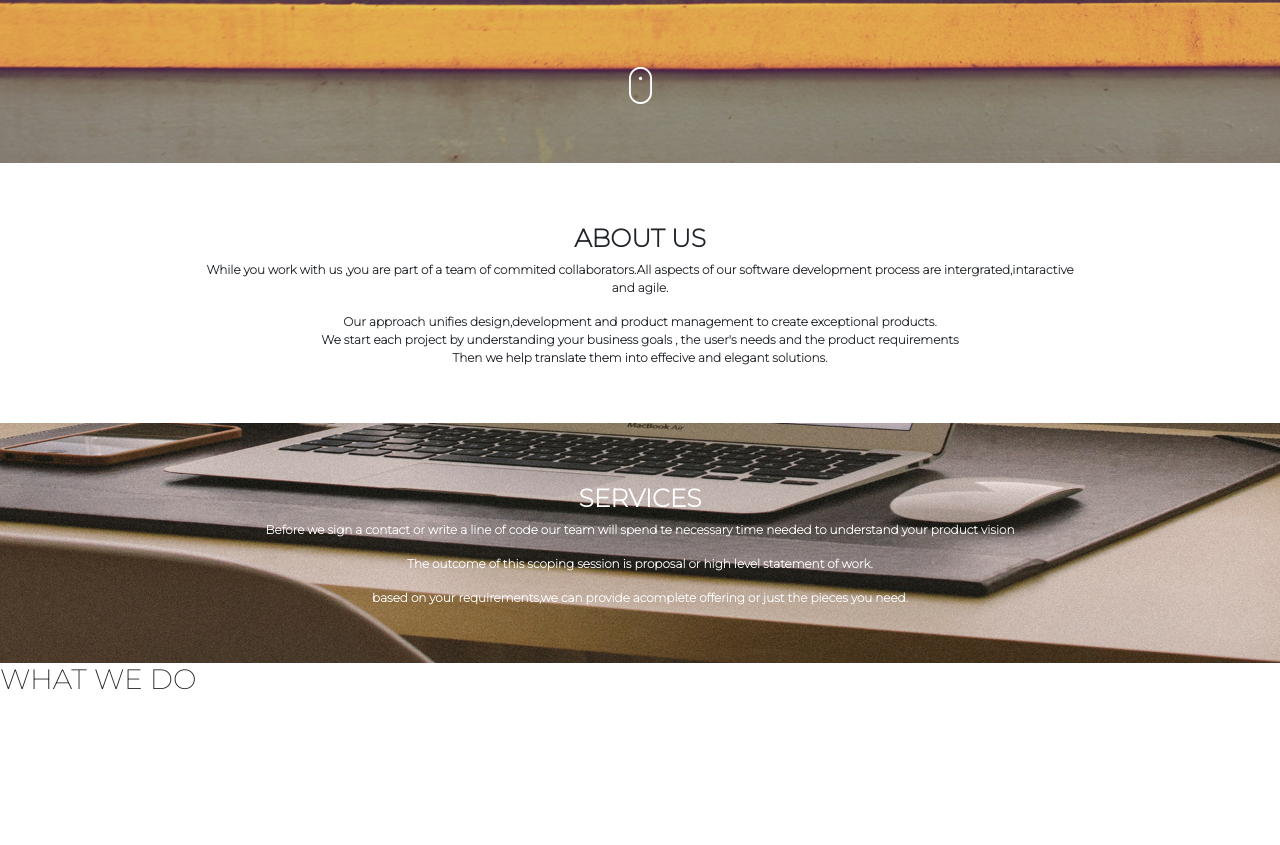
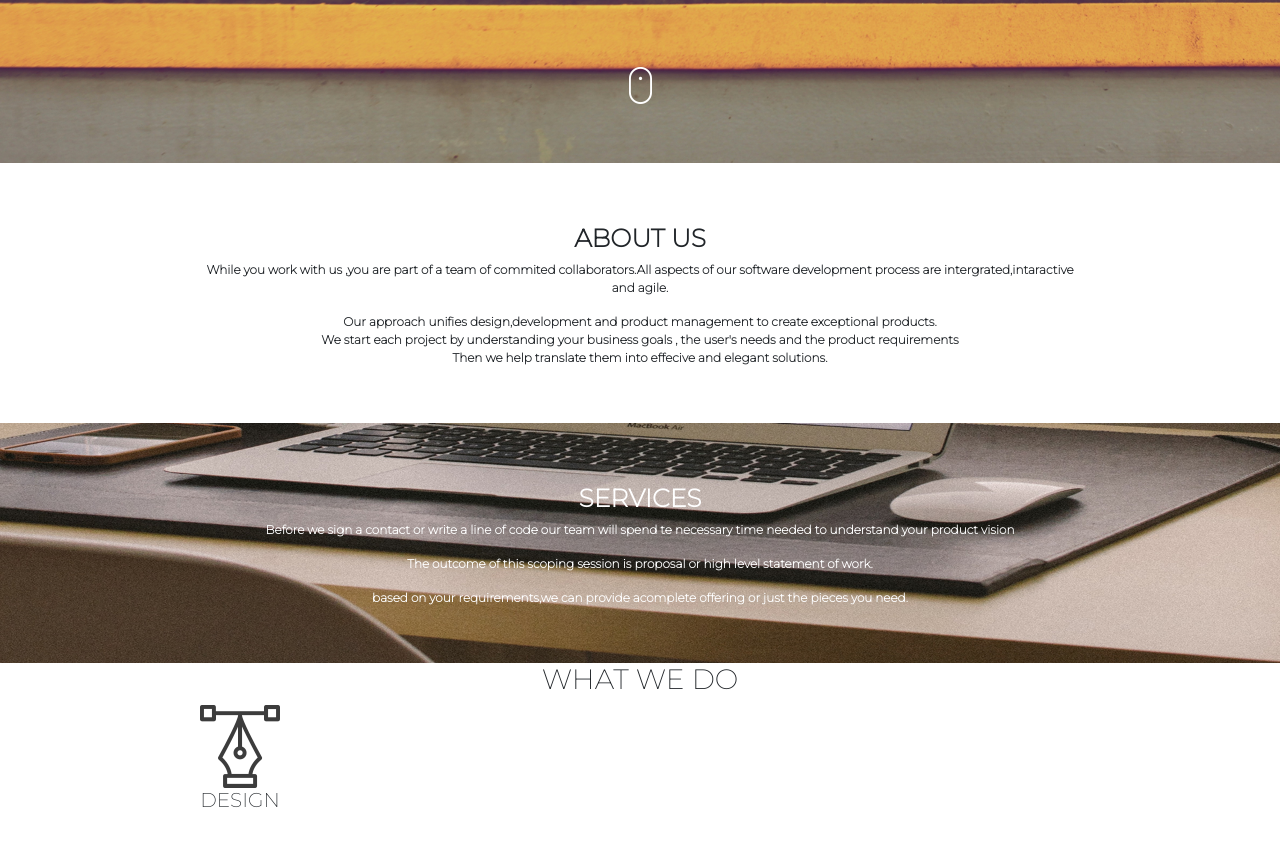
Before and after one commit to elijah-dot/Delani-Sudio, a plain HTML site: page index.html in a window 1280 px wide. Shown: the part 637-1482 px from the top of the page. Drawn offline with nearby package versions, Linux system fonts and the light colour scheme.

Commit message:
style:created class bag and syyled it

```diff
--- a/css/main.css
+++ b/css/main.css
@@ -99,4 +99,10 @@ body {
 .four{
     height: 30vh;
     width: 100vw;
+    text-align: center;
 }
+.four .bag{
+    display: flex;
+    flex-direction: row;
+    justify-content: space-around;
+}
--- a/index.html
+++ b/index.html
@@ -70,7 +70,8 @@
         <h3>WHAT WE DO</h3>
         <div class="bag">
             <div class="boxone">
-
+                <img src="images/design_icon.png" alt="">
+                <h5>DESIGN</h5>
             </div>
             <div class="boxtwo"></div>
             <div class="boxthree"></div>
```
